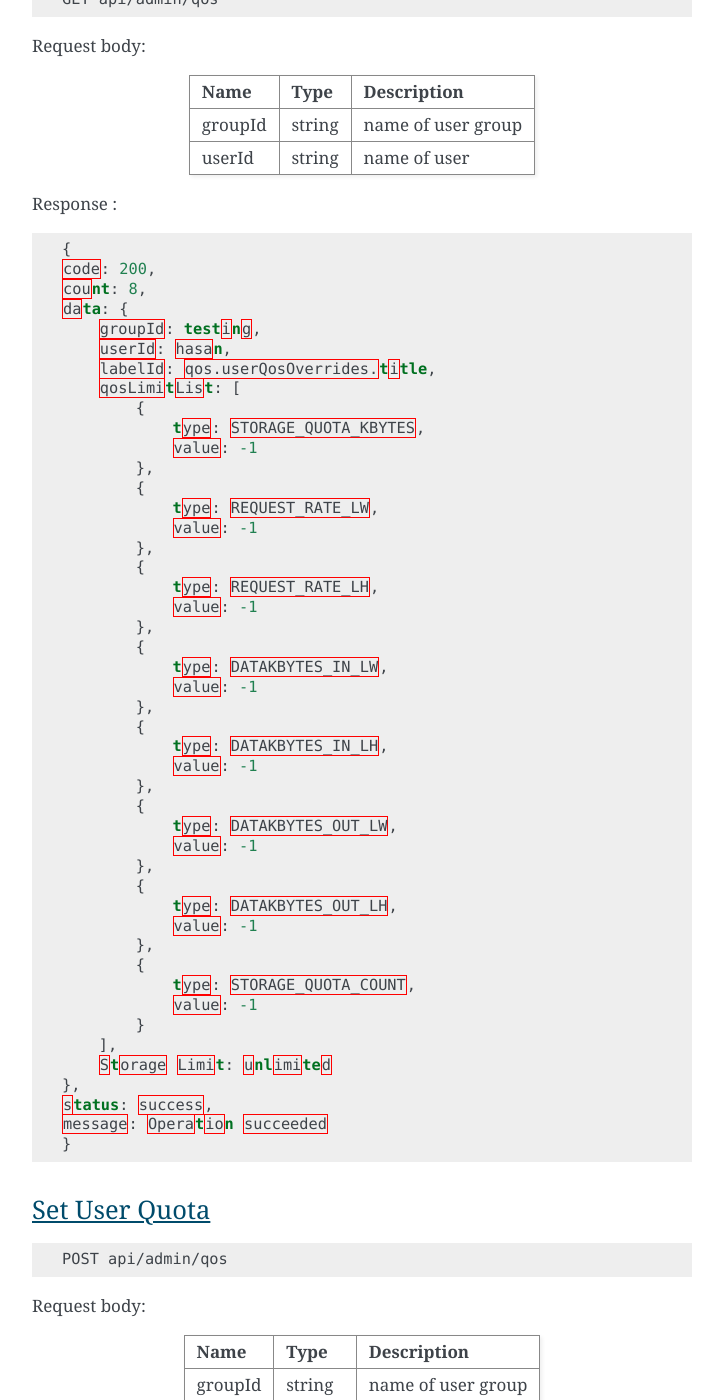
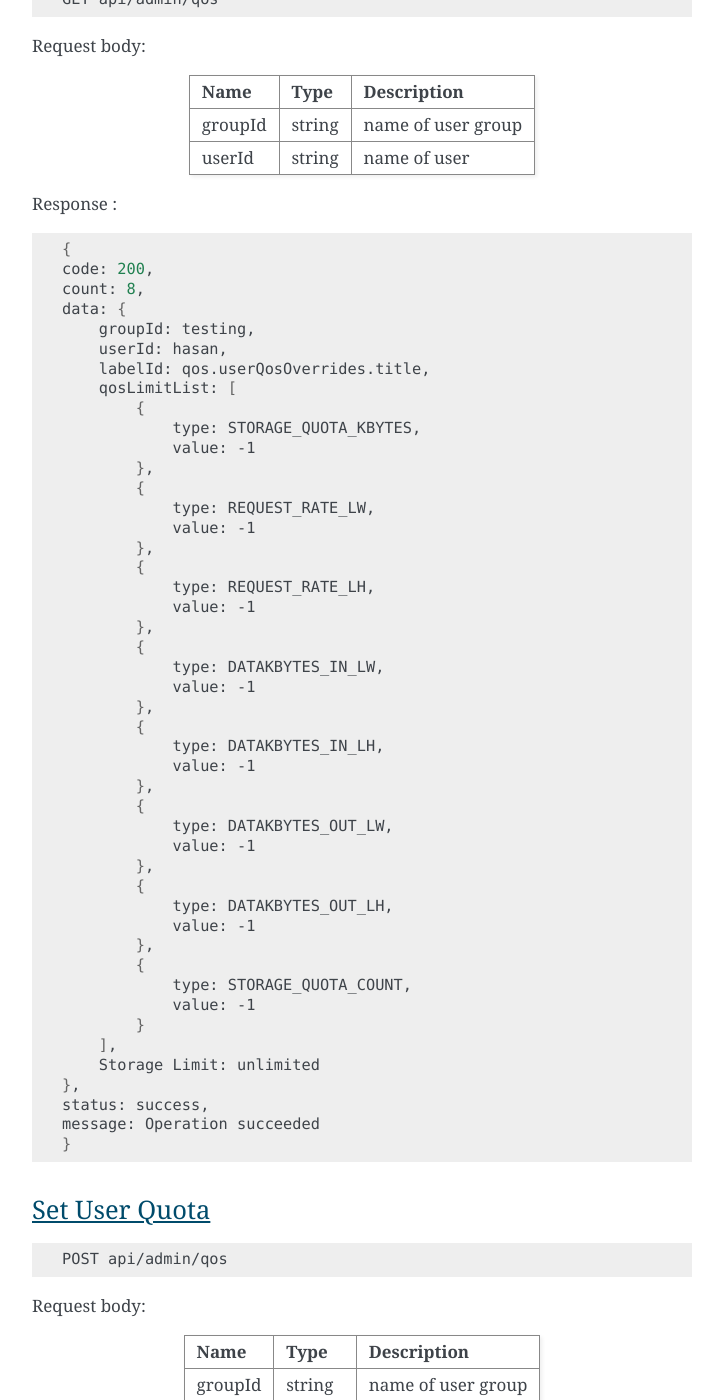
Before and after one commit to BiznetGIO/neo-obs, a Sphinx documentation site: the page built from docs/restapi/admin.rst, in a window 1280 px wide and 1400 px high, scrolled down 4802 px. Shown: the whole window, without its empty margins (388-1111 px from the left). Built offline with Sphinx 7.4.7, drawn with Linux system fonts in a browser that asks for light colours; the version number could not be read and is left out.

Commit message:
Fix: change code-block language

```diff
--- a/docs/restapi/admin.rst
+++ b/docs/restapi/admin.rst
@@ -236,7 +236,7 @@ userId       string    name of user
 
 Response :
 
-.. code-block:: JSON
+.. code-block:: bash
 
     {
     code: 200,
--- a/docs/restapi/storage.rst
+++ b/docs/restapi/storage.rst
@@ -170,7 +170,7 @@ secret_key   string    user secret key
 
 Response :
 
-.. code-block:: JSON
+.. code-block:: bash
 
     {
     code: 200,
```
Also changed, not shown: docs/api/storage.rst (line endings or trailing spaces), 1 other file.
